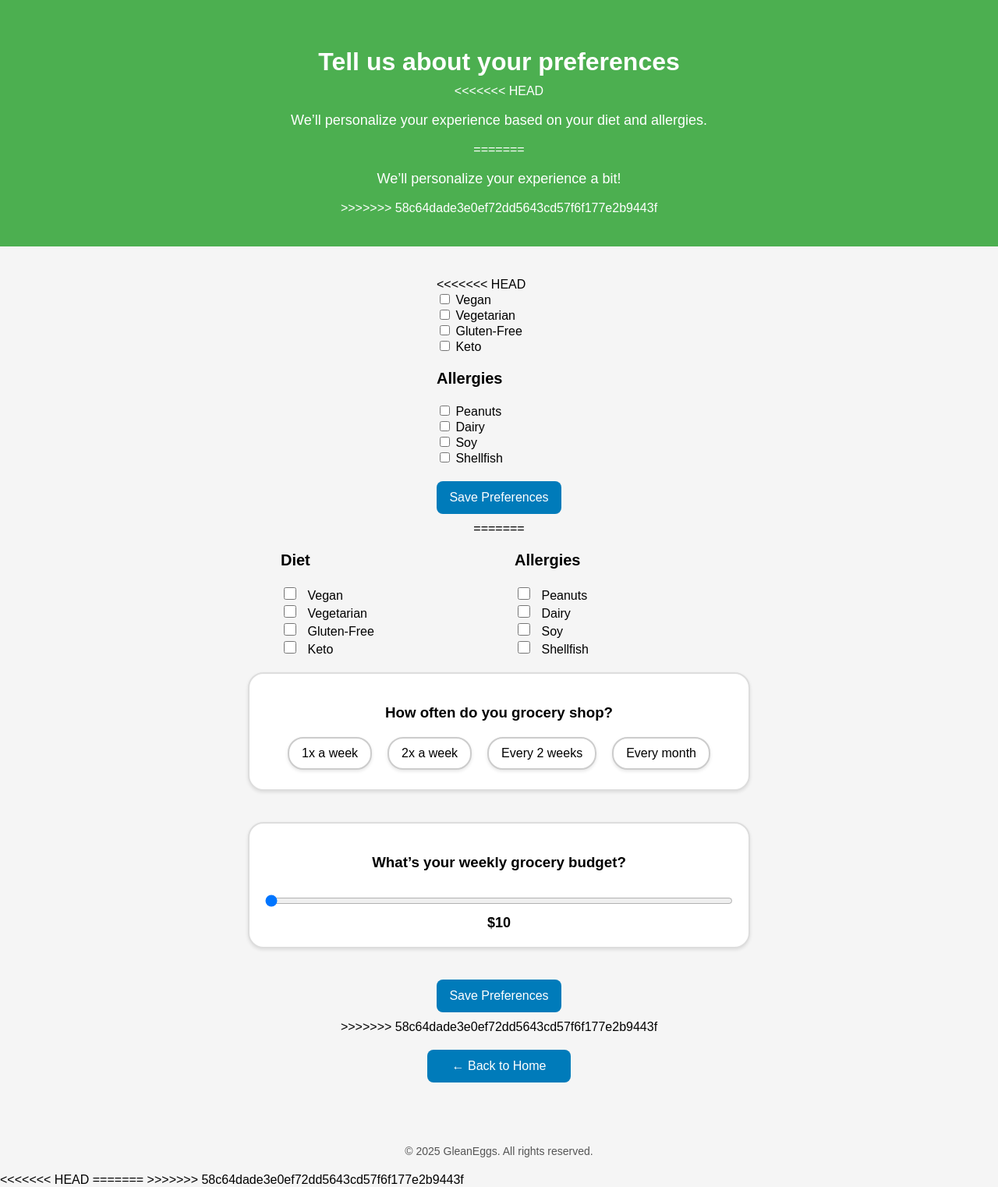
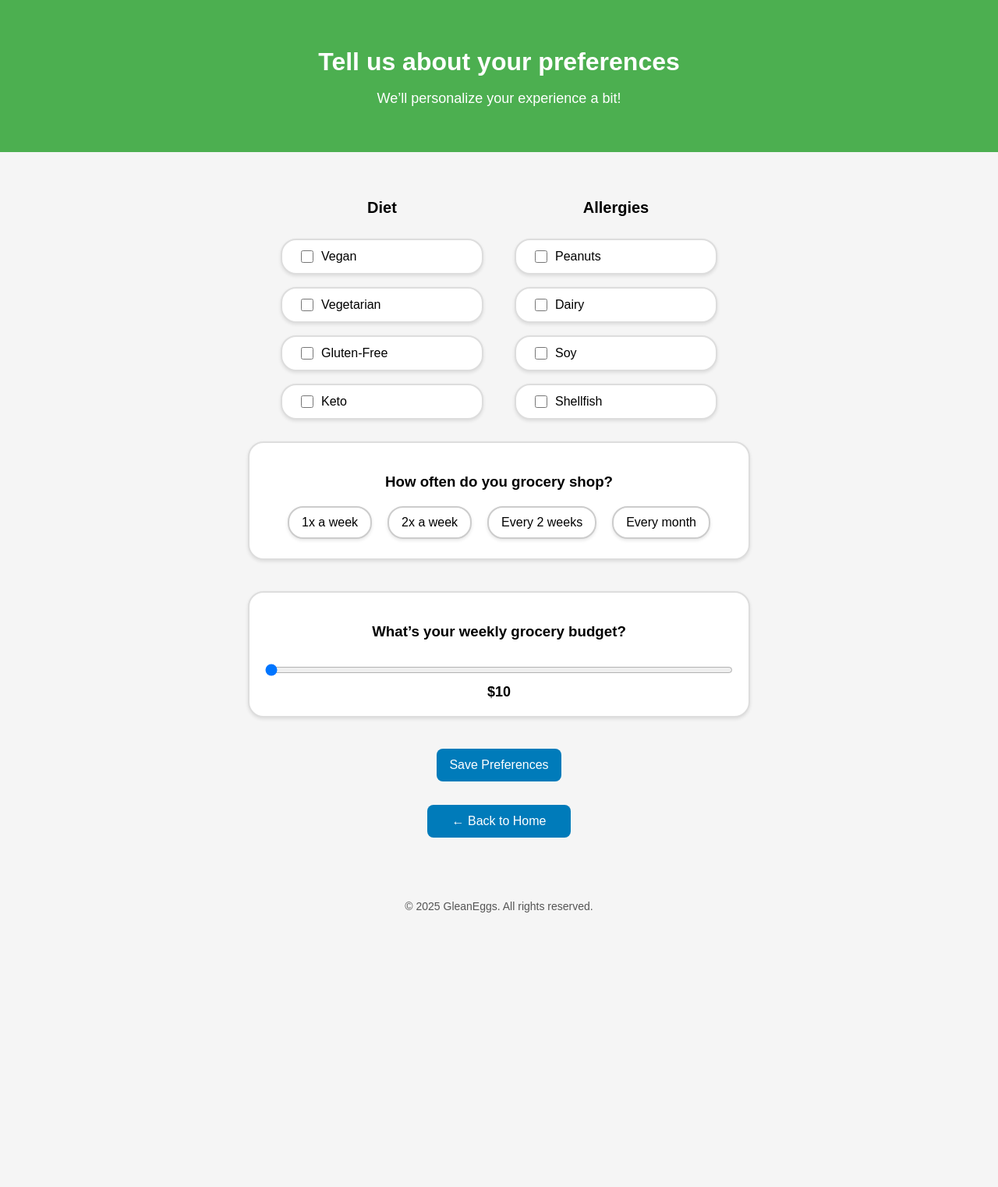
Before and after one commit to madinamonowara/GleanEggs, a Flask app: template templates/preferences.html in a window 1280 px wide. Shown: the whole page at 78% size. After the commit the page ends 1170 px from the top, so only its background shows below. Run offline with Flask 3, Linux system fonts and the light colour scheme; the template is opened without the code that fills it, so the values that code supplies are empty; parts of the project's set-up code (start-up, migrations or seed data) failed here and were passed over.

Commit message:
merged errors

```diff
--- a/modules/api/ai_integration.py
+++ b/modules/api/ai_integration.py
@@ -1,9 +1,5 @@
 from openai import OpenAI
-<<<<<<< HEAD
-import keys
-=======
 import modules.keys as keys
->>>>>>> 58c64dade3e0ef72dd5643cd57f6f177e2b9443f
 import csv
 
 def get_base_list(data = ""):
--- a/modules/api/recipe_api.py
+++ b/modules/api/recipe_api.py
@@ -2,24 +2,17 @@ import requests
 import json
 import datetime
 from types import SimpleNamespace
-<<<<<<< HEAD
-import keys
-=======
 import modules.keys as keys
->>>>>>> 58c64dade3e0ef72dd5643cd57f6f177e2b9443f
 import random
 
 mealdb_url = 'https://www.themealdb.com/api/json/v1/'
 def get_base_url():
     return mealdb_url+keys.mealdb_key+"/"
 
-<<<<<<< HEAD
 def get_recipe(id):
     response = requests.get(get_base_url()+"lookup.php?i="+str(id))
     return json.loads(response.text)
 
-=======
->>>>>>> 58c64dade3e0ef72dd5643cd57f6f177e2b9443f
 def get_recipes_for_items(items, num_items = 3):
     recipes = []
     for i in items:
--- a/templates/preferences.html
+++ b/templates/preferences.html
@@ -38,17 +38,11 @@
     form {
       display: flex;
       flex-direction: column;
-<<<<<<< HEAD
-      align-items: flex-start;
-    }
-
-=======
       align-items: center; /* centers everything inside the form */
       width: 100%;
     }
 
 
->>>>>>> 58c64dade3e0ef72dd5643cd57f6f177e2b9443f
     label {
       font-size: 18px;
       margin: 6px 0;
@@ -57,11 +51,8 @@
     .section-title {
       font-weight: bold;
       margin-top: 20px;
-<<<<<<< HEAD
-=======
       text-align: center; /* Ensures multi-line titles are centered */
       font-size: 20px; /* Increase from default */
->>>>>>> 58c64dade3e0ef72dd5643cd57f6f177e2b9443f
     }
 
     .btn {
@@ -86,8 +77,6 @@
       font-size: 14px;
       color: #555;
     }
-<<<<<<< HEAD
-=======
     .preference-bubble {
   background-color: white;
   border: 2px solid #ddd;
@@ -227,36 +216,16 @@ input[type="range"] {
 
 
 
->>>>>>> 58c64dade3e0ef72dd5643cd57f6f177e2b9443f
   </style>
 </head>
 <body>
   <div class="header">
     <h1>Tell us about your preferences</h1>
-<<<<<<< HEAD
-    <p>We’ll personalize your experience based on your diet and allergies.</p>
-=======
     <p>We’ll personalize your experience a bit!</p>
->>>>>>> 58c64dade3e0ef72dd5643cd57f6f177e2b9443f
   </div>
 
   <div class="form-container">
     <form>
-<<<<<<< HEAD
-      <label><input type="checkbox" name="diet" value="vegan" /> Vegan</label>
-      <label><input type="checkbox" name="diet" value="vegetarian" /> Vegetarian</label>
-      <label><input type="checkbox" name="diet" value="glutenfree" /> Gluten-Free</label>
-      <label><input type="checkbox" name="diet" value="keto" /> Keto</label>
-
-      <p class="section-title">Allergies</p>
-      <label><input type="checkbox" name="allergy" value="peanuts" /> Peanuts</label>
-      <label><input type="checkbox" name="allergy" value="dairy" /> Dairy</label>
-      <label><input type="checkbox" name="allergy" value="soy" /> Soy</label>
-      <label><input type="checkbox" name="allergy" value="shellfish" /> Shellfish</label>
-
-      <button type="submit" class="btn">Save Preferences</button>
-    </form>
-=======
       <div class="preference-sections">
         <div class="preference-column">
           <p class="section-title">Diet</p>
@@ -342,7 +311,6 @@ input[type="range"] {
       <button type="submit" class="btn">Save Preferences</button>
     </form>
 
->>>>>>> 58c64dade3e0ef72dd5643cd57f6f177e2b9443f
 
     <a href="/" class="btn">← Back to Home</a>
   </div>
@@ -350,8 +318,6 @@ input[type="range"] {
   <footer>
     © 2025 GleanEggs. All rights reserved.
   </footer>
-<<<<<<< HEAD
-=======
 
 
   <script>
@@ -368,6 +334,5 @@ input[type="range"] {
 
 
 
->>>>>>> 58c64dade3e0ef72dd5643cd57f6f177e2b9443f
 </body>
 </html>
```
Also changed, not shown: modules/data_objects/grocery_items.py (+0 -9 lines), modules/firebase_connection.py (+0 -17 lines), templates/recipe.html (+0 -23 lines).
